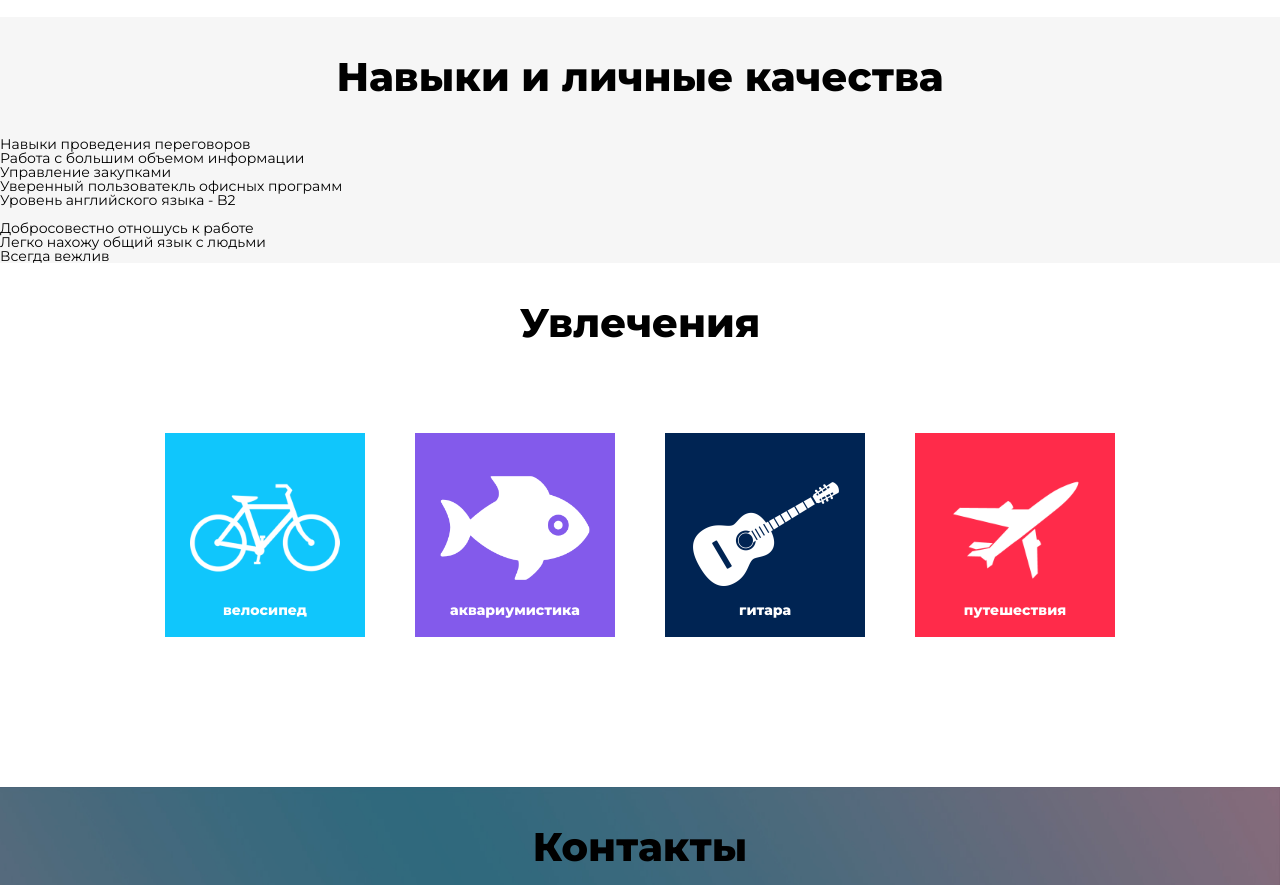
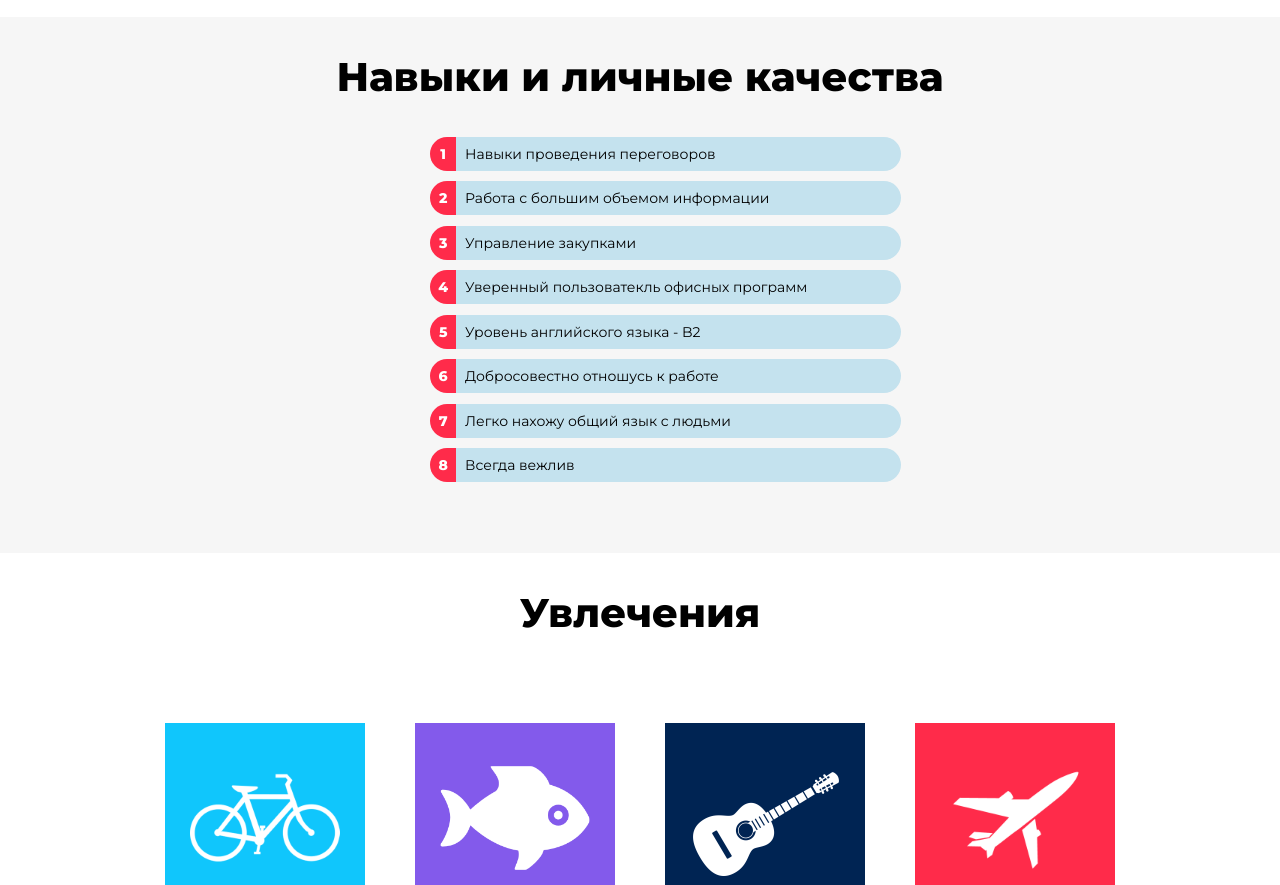
Before and after one commit to OlegKirduk/MyFirstSite, a plain HTML site: page index.html in a window 1280 px wide. Shown: the part 2860-3745 px from the top of the page. Drawn offline with Linux system fonts and the light colour scheme.

Commit message:
creating MySkills

```diff
--- a/css/style.css
+++ b/css/style.css
@@ -275,7 +275,42 @@ nav {
   background-color: #333333;
 }
 /*секция про навыки*/
-
+.pills {
+  margin-left: 30px;
+  list-style: none;
+  counter-reset: li;
+  padding-bottom: 60px;
+}
+.pills li {
+  padding: 10px 0;
+  position: relative;
+  left: 1.5em;
+  margin-bottom: 0.75em;
+  padding-left: 1em;
+  background: #c4e2ee;
+  display: block;
+  width: 450px;
+  margin-left: auto;
+  margin-right: auto;
+  border-bottom-right-radius: 70em;
+  border-top-right-radius: 70em;
+}
+.pills li:before {
+  padding: 10px 0;
+  position: absolute;
+  top: 0;
+  bottom: 0;
+  left: -1.5em;
+  width: 1.875em;
+  text-align: center;
+  color: white;
+  font-weight: bold;
+  background: #ff2b4a;
+  border-bottom-left-radius: 70em;
+  border-top-left-radius: 70em;
+  counter-increment: li;
+  content: counter(li);
+}
 /*секция про увлечения*/
 .interests {
   border-collapse: collapse;
--- a/index.html
+++ b/index.html
@@ -161,19 +161,16 @@
     <section class="grey">
         <div class="skills">
             <h2><a name="skills"></a>Навыки и личные качества</h2>
-            <ul class="list">
+            <ol class="pills">
                 <li>Навыки проведения переговоров</li>
                 <li>Работа с большим объемом информации</li>
                 <li>Управление закупками</li>
                 <li>Уверенный пользоватекль офисных программ</li>
                 <li>Уровень английского языка - B2</li>
-            </ul>
-            <br>
-            <ul class="list">
                 <li>Добросовестно отношусь к работе</li>
                 <li>Легко нахожу общий язык с людьми</li>
                 <li>Всегда вежлив</li>
-            </ul>
+            </ol>
         </div>
     </section>
     <section class="white">
```
